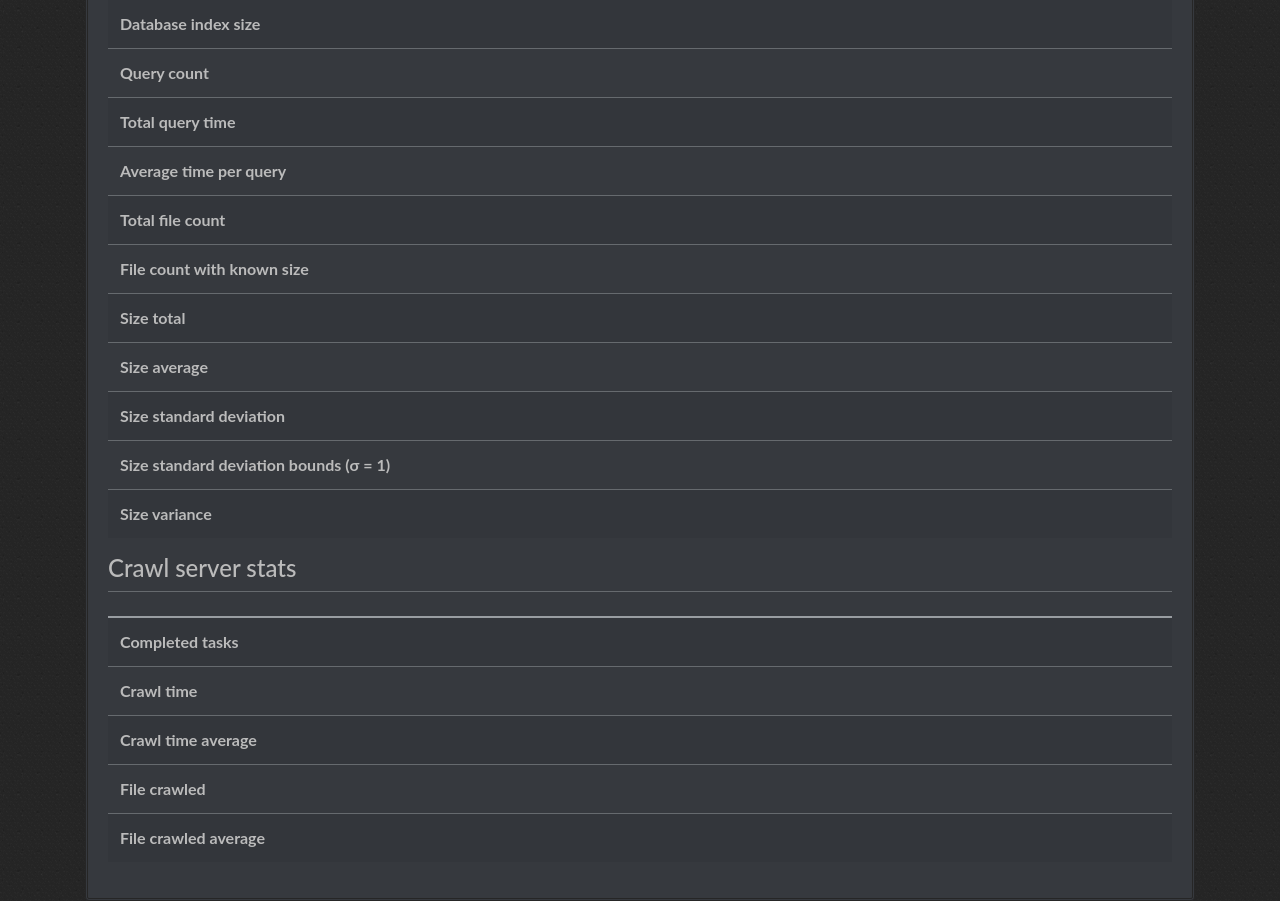
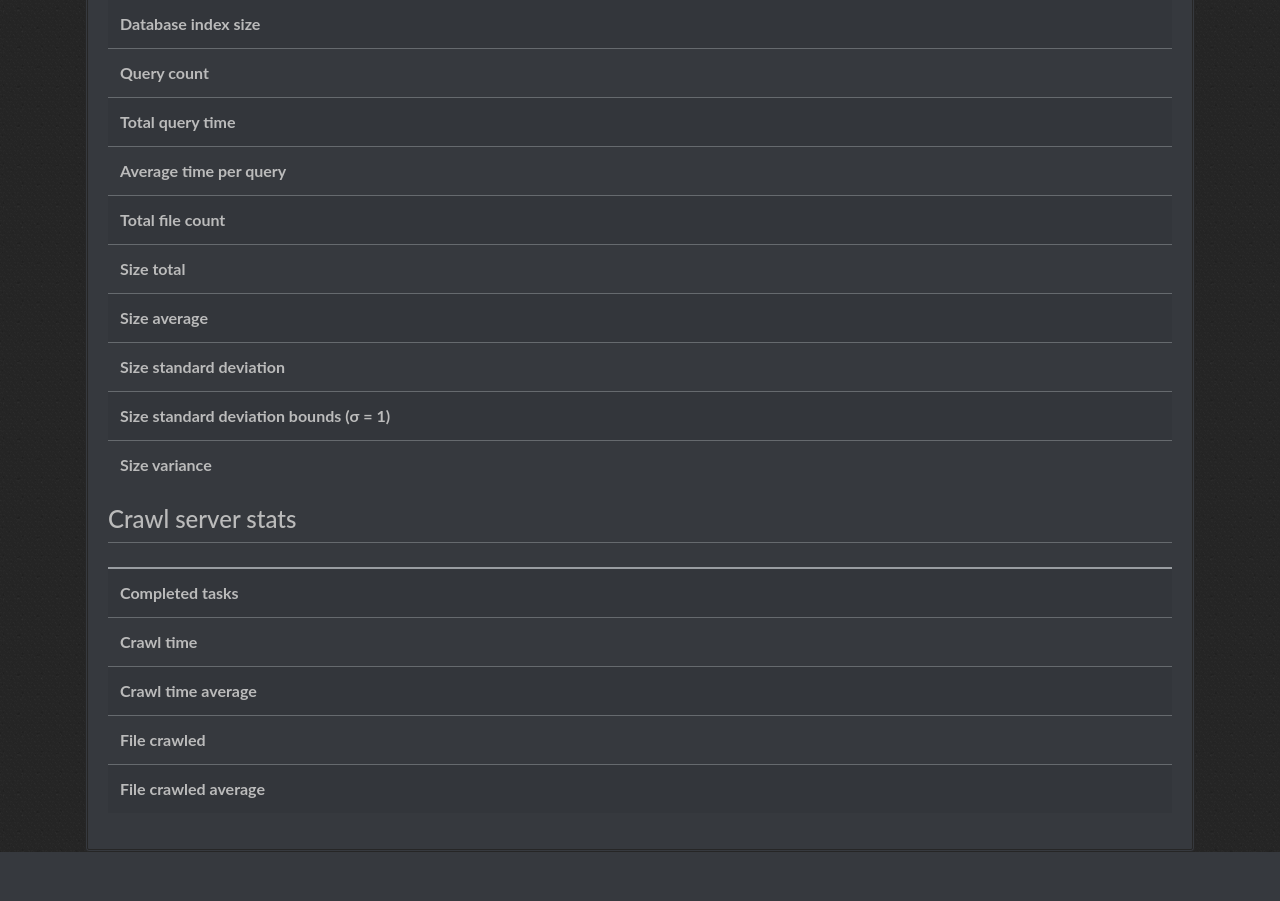
Before and after one commit to simon987/od-database, a Flask app: template templates/stats.html in a window 1280 px wide. Shown: the part 912-1813 px from the top of the page. After the commit the page ends 1764 px from the top, so only its background shows below. Run offline with Flask 2, Linux system fonts and the light colour scheme; the template is opened without the code that fills it, so the values that code supplies are empty; parts of the project's set-up code (start-up, migrations or seed data) failed here and were passed over; some libraries are stand-ins or nearby versions.

Commit message:
Fixed stats bug

```diff
--- a/search/search.py
+++ b/search/search.py
@@ -354,8 +354,7 @@ class ElasticSearchEngine(SearchEngine):
         stats["es_search_time"] = es_stats["indices"][self.index_name]["total"]["search"]["query_time_in_millis"]
         stats["es_search_time_avg"] = stats["es_search_time"] / (
             stats["es_search_count"] if stats["es_search_count"] != 0 else 1)
-        stats["total_count"] = es_stats["indices"][self.index_name]["total"]["indexing"]["index_total"]
-        stats["total_count_nonzero"] = total_stats["hits"]["total"]
+        stats["total_count"] = total_stats["hits"]["total"]
         stats["total_size"] = total_stats["aggregations"]["file_stats"]["sum"]
         stats["size_avg"] = total_stats["aggregations"]["file_stats"]["avg"]
         stats["size_std_deviation"] = total_stats["aggregations"]["file_stats"]["std_deviation"]
--- a/static/js/report.js
+++ b/static/js/report.js
@@ -73,8 +73,6 @@ function drawWebsiteScatter(rData) {
             tooltips: {
                 callbacks: {
                     label: function(tooltipItem, data) {
-                        console.log(tooltipItem);
-                        console.log(data);
                         return data.labels[tooltipItem.index];
                     }
                 }
@@ -271,7 +269,6 @@ function fillDatabaseTable(rData) {
     document.getElementById("esSearchTime").innerHTML = rData["es_search_time"] + "ms";
     document.getElementById("esSearchTimeAvg").innerHTML = rData["es_search_time_avg"].toFixed(2) + "ms";
     document.getElementById("totalCount").innerHTML = rData["total_count"];
-    document.getElementById("totalCountNonzero").innerText = rData["total_count_nonzero"];
     document.getElementById("totalSize").innerHTML = humanFileSize(rData["total_size"]);
     document.getElementById("sizeAvg").innerHTML = humanFileSize(rData["size_avg"]);
     document.getElementById("sizeStdDeviation").innerHTML = humanFileSize(rData["size_std_deviation"]);
--- a/templates/stats.html
+++ b/templates/stats.html
@@ -46,10 +46,6 @@
                     <tr>
                         <th>Total file count</th>
                         <td id="totalCount"></td>
-                    </tr>
-                    <tr>
-                        <th>File count with known size</th>
-                        <td id="totalCountNonzero"></td>
                     </tr>
                     <tr>
                         <th>Size total</th>
```
